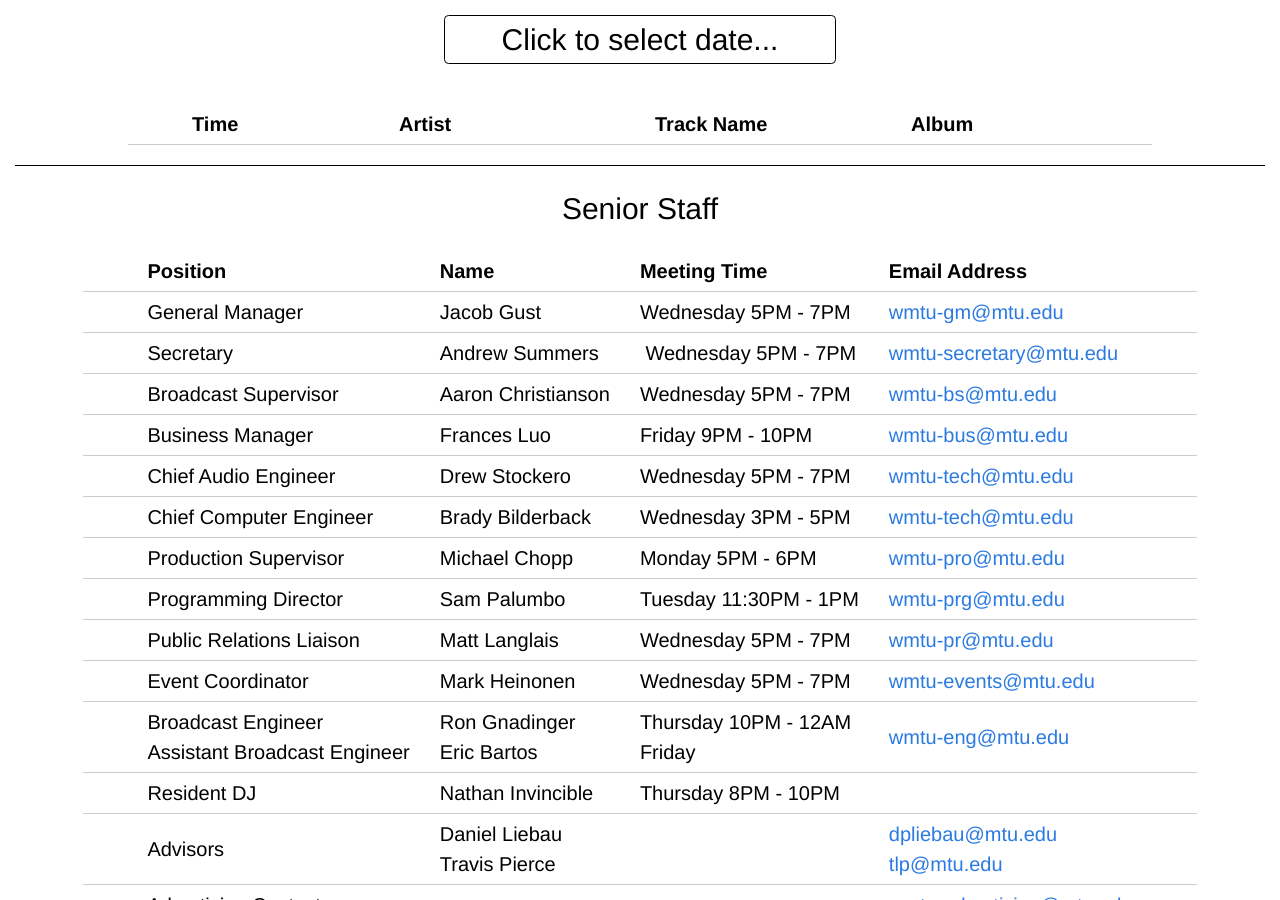
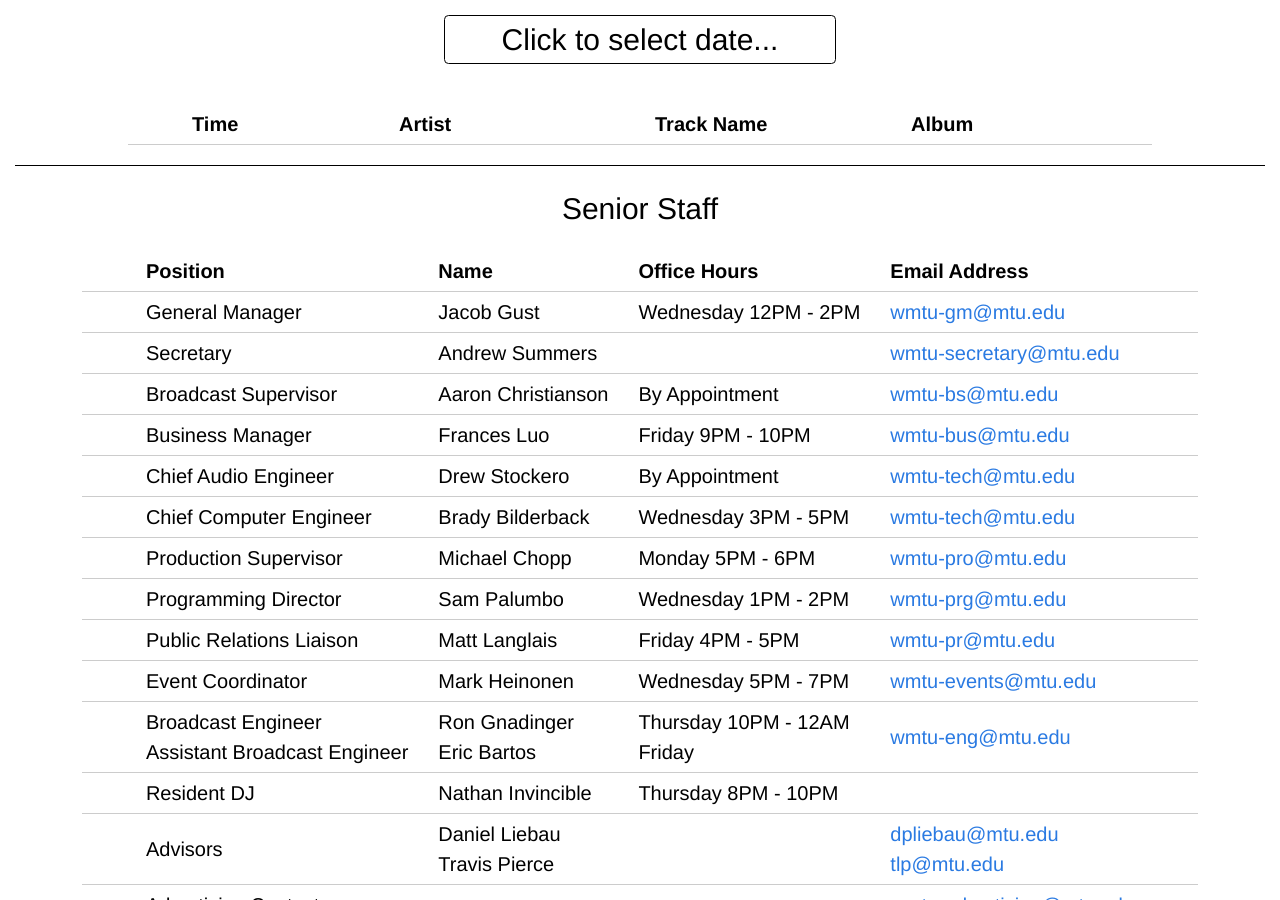
Before and after one commit to WMTU/wmtu.mtu.edu, a Jekyll site: the page built from index.html, in a window 1280 px wide and 900 px high, scrolled down 746 px. Built offline with Jekyll 4.4.1, drawn with Linux system fonts in a browser that asks for light colours; comment, search, counter and statistics services are not loaded.

Commit message:
Updating staff hours

```diff
--- a/index.html
+++ b/index.html
@@ -40,7 +40,7 @@
           Name
         </th>
         <th>
-          Meeting Time
+          Office Hours
         </th>
         <th>
           Email Address
@@ -54,7 +54,7 @@
           Jacob Gust
         </td>
         <td>
-          Wednesday 5PM - 7PM
+          Wednesday 12PM - 2PM
         </td>
         <td>
           <a href="mailto:wmtu-gm@mtu.edu">wmtu-gm@mtu.edu</a>
@@ -68,7 +68,7 @@
           Andrew Summers
         </td>
         <td>
-          &nbsp;Wednesday 5PM - 7PM
+          &nbsp;
         </td>
         <td>
           <a href="mailto:wmtu-secretary@mtu.edu">wmtu-secretary@mtu.edu</a>
@@ -82,7 +82,7 @@
           Aaron Christianson
         </td>
         <td>
-          Wednesday 5PM - 7PM
+          By Appointment
         </td>
         <td>
           <a href="mailto:wmtu-bs@mtu.edu">wmtu-bs@mtu.edu</a>
@@ -110,7 +110,7 @@
           Drew Stockero
         </td>
         <td>
-          Wednesday 5PM - 7PM
+          By Appointment
         </td>
         <td>
           <a href="mailto:wmtu-tech@mtu.edu">wmtu-tech@mtu.edu</a>
@@ -152,7 +152,7 @@
           Sam Palumbo
         </td>
         <td>
-          Tuesday 11:30PM - 1PM
+          Wednesday 1PM - 2PM
         </td>
         <td>
           <a href="mailto:wmtu-prg@mtu.edu">wmtu-prg@mtu.edu</a>
@@ -166,7 +166,7 @@
           Matt Langlais
         </td>
         <td>
-          Wednesday 5PM - 7PM
+          Friday 4PM - 5PM
         </td>
         <td>
           <a href="mailto:wmtu-pr@mtu.edu">wmtu-pr@mtu.edu</a>
```
